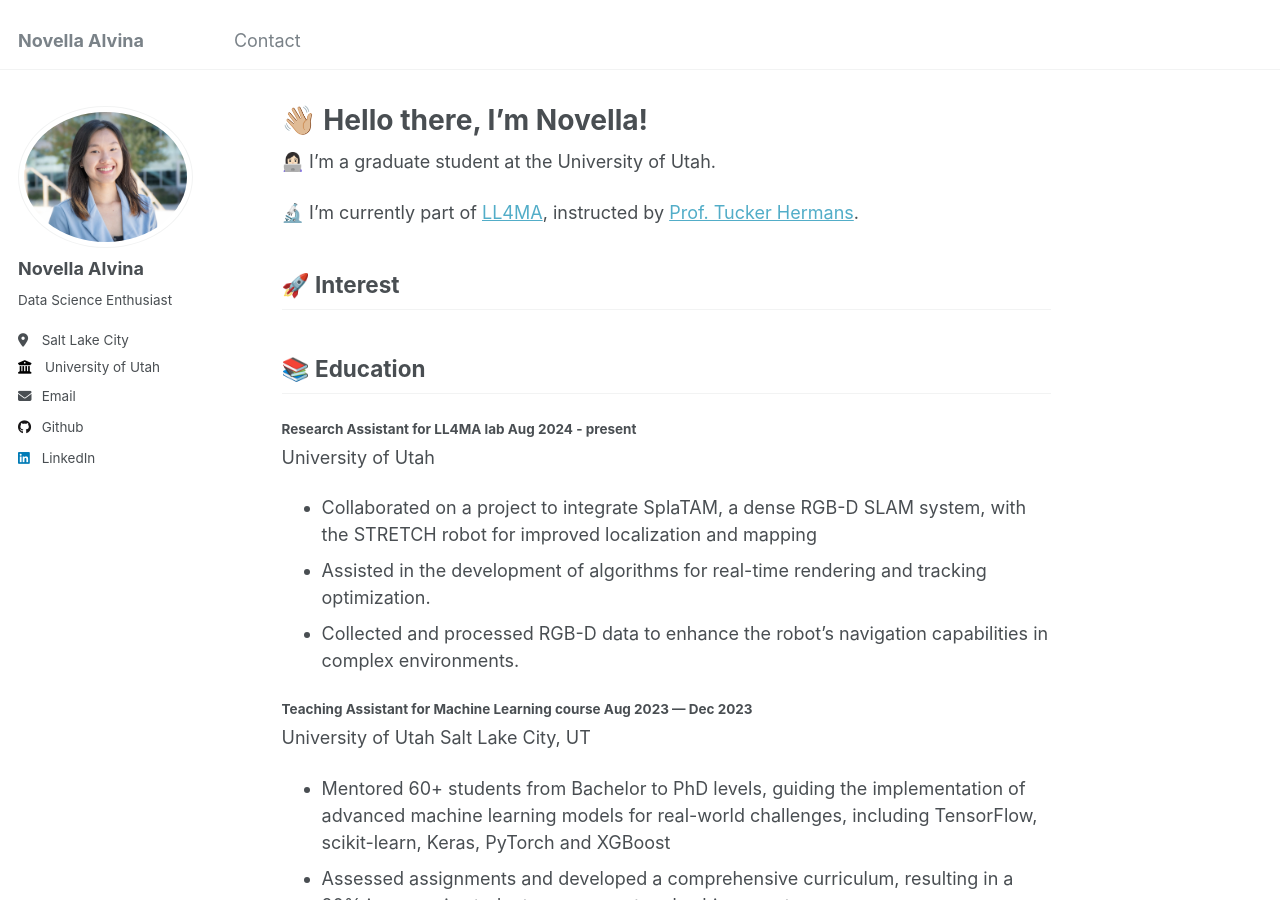
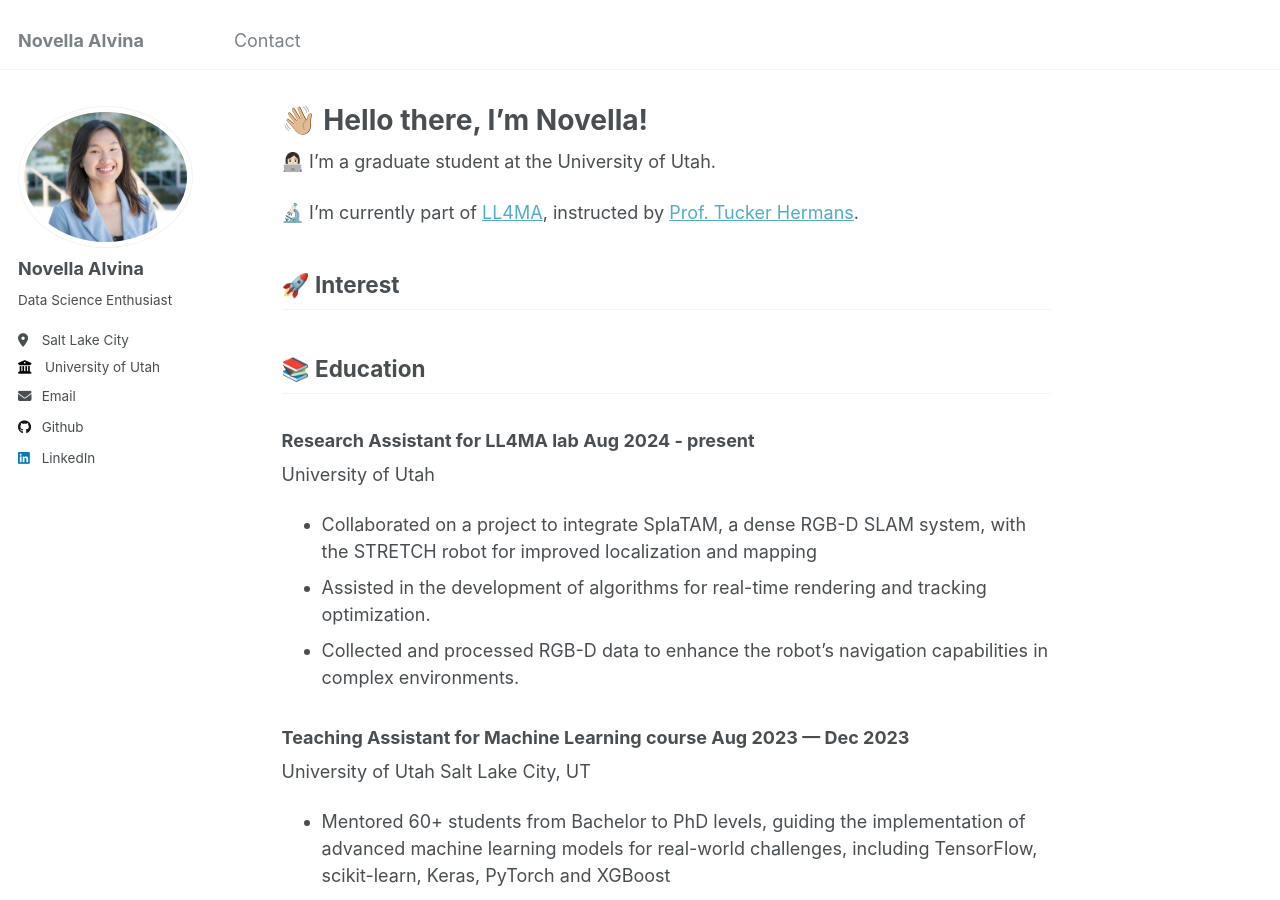
Before and after one commit to novellaalvina/novellaalvina.github.io, a Jekyll site: the page built from _pages/about.md, in a window 1280 px wide and 900 px high. Built offline with Jekyll 4.4.1, drawn with Linux system fonts in a browser that asks for light colours.

Commit message:
make the bullet points title bigger

```diff
--- a/_pages/about.md
+++ b/_pages/about.md
@@ -14,20 +14,20 @@ redirect_from:
 
 ## 📚 Education
 
-#### Research Assistant for LL4MA lab Aug 2024 - present
+### Research Assistant for LL4MA lab Aug 2024 - present
 University of Utah
 
 - Collaborated on a project to integrate SplaTAM, a dense RGB-D SLAM system, with the STRETCH robot for improved localization and mapping
 - Assisted in the development of algorithms for real-time rendering and tracking optimization.
 - Collected and processed RGB-D data to enhance the robot’s navigation capabilities in complex environments.
 
-#### Teaching Assistant for Machine Learning course Aug 2023 — Dec 2023
+### Teaching Assistant for Machine Learning course Aug 2023 — Dec 2023
 University of Utah Salt Lake City, UT
 - Mentored 60+ students from Bachelor to PhD levels, guiding the implementation of advanced machine learning models for
 real-world challenges, including TensorFlow, scikit-learn, Keras, PyTorch and XGBoost
 - Assessed assignments and developed a comprehensive curriculum, resulting in a 20% increase in student engagement and achievement
 
-#### Financial Systems Analyst Intern Jun 2021 — Aug 2021
+### Financial Systems Analyst Intern Jun 2021 — Aug 2021
 Harapan Bangsa Foundation Tangerang, Indonesia
 - Implemented automated tracking for 1000+ employee loans using Python, cutting processing time by 20% and errors by 30%
 - Streamlined the salary database, achieving a 30% increase in data accuracy and a 15% reduction in payroll processing time
@@ -35,7 +35,7 @@ Harapan Bangsa Foundation Tangerang, Indonesia
 
 ## 💻 Project
 
-#### Web App Development, Back-end Developer and Database Engineer Jan 2023 — Jan 2024
+### Web App Development, Back-end Developer and Database Engineer Jan 2023 — Jan 2024
 
 - Enhanced book recommendation and content genre generator precision by 20% through automated machine learning and
 improved NLP preprocessing, boosting accuracy by 25%, reducing loading times by 30%, and increasing user engagement by 25%.
@@ -44,26 +44,26 @@ increased system integration efficiency by 30% and reduced latency by 50 millise
 
 Tech: Python, Django, SQL, Docker, Git, Github, Gitlab, AWS, PostgreSQL, Postman, tensorFlow, nltk
 
-#### AI Pacman Agent Game, Developer Aug 2023 — Dec 2023
+### AI Pacman Agent Game, Developer Aug 2023 — Dec 2023
 - Developed and implemented an AI for a Pac-Man game using Python and Tkinter, integrating reinforcement learning (Q-learning)
 and advanced pathfinding algorithms (A* and BFS) to optimize gameplay, resulting in a 90% win rate over conventional systems.
 - Conducted a comprehensive analysis of AI behavior under various game scenarios to fine-tune parameters and improve the decision matrix using MinMax, ExpectiMax, and Alpha-Beta Pruning methods, leading to a a 30% improvement in ghost evasion tactics and significantly increased game longevity and scoring through detailed behavioral analysis and parameter optimization.
 
 Tech: Python, Tkinter
 
-#### D3 Data Visualization, Developer Aug 2023 — Jan 2024
+### D3 Data Visualization, Developer Aug 2023 — Jan 2024
 - Optimized Python-based data pipeline with NLP preprocessing, increasing efficiency by 50%. Implemented diverging bar charts for
 sentiment analysis on artists’ songs over multiple years to perform exploratory data analysis
 - Constructed a spider chart for various song attributes, to analyze of song characteristics leading to 30% increase in decision clarity
 
 Tech: Python, d3, Javascript, html, css, pandas, numpy, sci-kit learn, nltk, Github
 
-#### Web Server Learning Management System(LMS), Database Engineer Jan 2023 — May 2023
+### Web Server Learning Management System(LMS), Database Engineer Jan 2023 — May 2023
 - Developed a resilient web server database for LMS resulting in a 30% reduction in administrative time. Wrote complex SQL queries and employed LINQ API library in C# for data processing and increased operational efficiency
 
 Tech: SQL, MySQL, C#, .NET Core
 
-#### Machine Learning Libraries, Developer Aug 2022 — Dec 2022
+### Machine Learning Libraries, Developer Aug 2022 — Dec 2022
 - Constructed a comprehensive supervised ML training program from scratch, including decision trees, ensemble learning models, linear regression, artificial neural networks (ANN), support vector machines (SVM), and perceptron
 - Achieved a 30% enhancement in output prediction accuracy across diverse data models and algorithms
 
@@ -71,8 +71,8 @@ Tech: Python, pandas, numpy, matplotlib, seaborn
 
 ## 🛠️ Skill
 
-#### Courses
+### Courses
 Machine Learning, Artificial Intelligence, Database Systems, Statistical Analysis R Programming, Data Mining
 
-#### Other Skills
+### Other Skills
 R, Google Colab, Java, C, Power BI, Excel, Outlook, PowerPoint, Word
```
